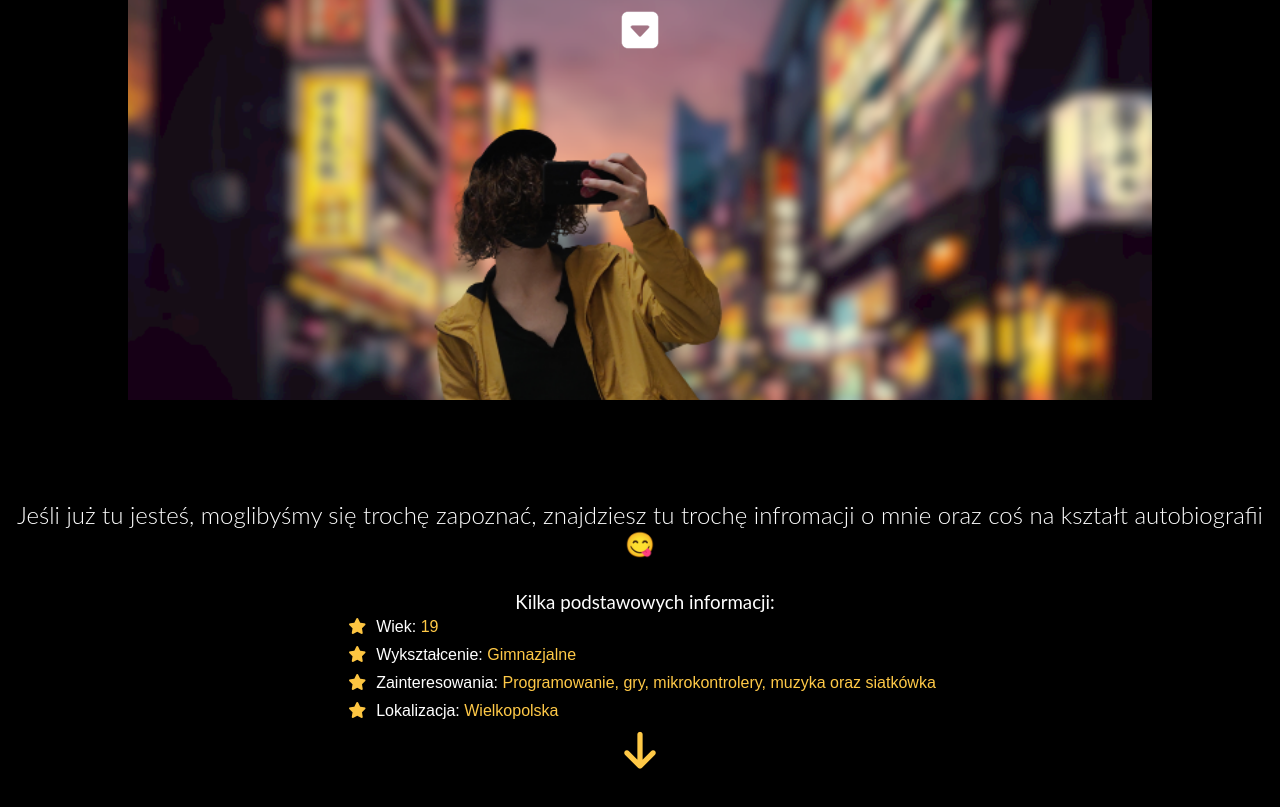
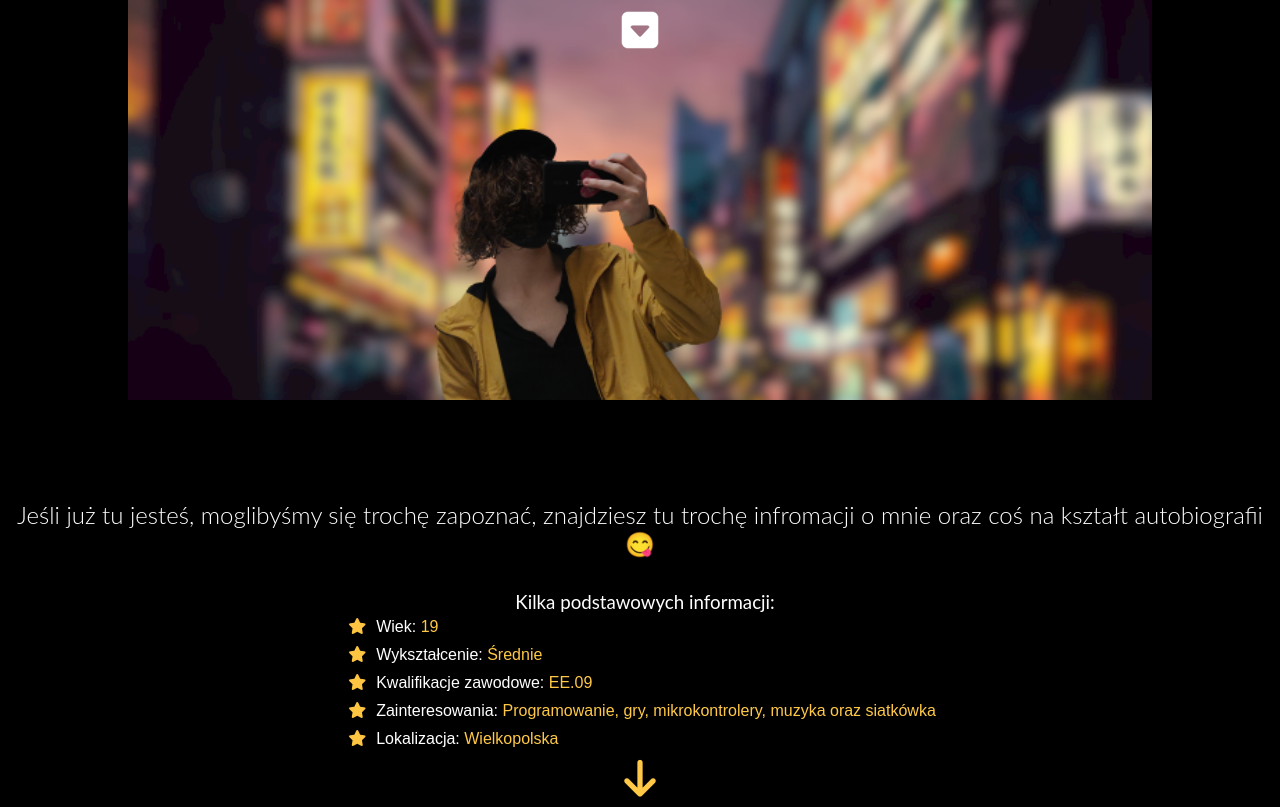
Before and after one commit to ehoze/ehoze.github.io, a plain HTML site: page views/about.html in a window 1280 px wide. Shown: the top 807 px of the page. Drawn offline with Linux system fonts and the light colour scheme; a web font is replaced by a local one.

Commit message:
2 text fixes

```diff
--- a/views/about.html
+++ b/views/about.html
@@ -53,7 +53,8 @@
                 <h3>Kilka podstawowych informacji:</h3>
                 <ul>
                     <li>Wiek: <o class="orange">19</o></li>
-                    <li>Wykształcenie: <o class="orange">Gimnazjalne</o></li>
+                    <li>Wykształcenie: <o class="orange">Średnie</o></li>
+                    <li>Kwalifikacje zawodowe: <o class="orange">EE.09</o></li>
                     <li>Zainteresowania: <o class="orange">Programowanie, gry, mikrokontrolery, muzyka oraz siatkówka</o></li>
                     <li>Lokalizacja: <o class="orange">Wielkopolska</o></li>
                 </ul>
```
Also changed, not shown: views/portfolio.html (+1 -1 lines).
